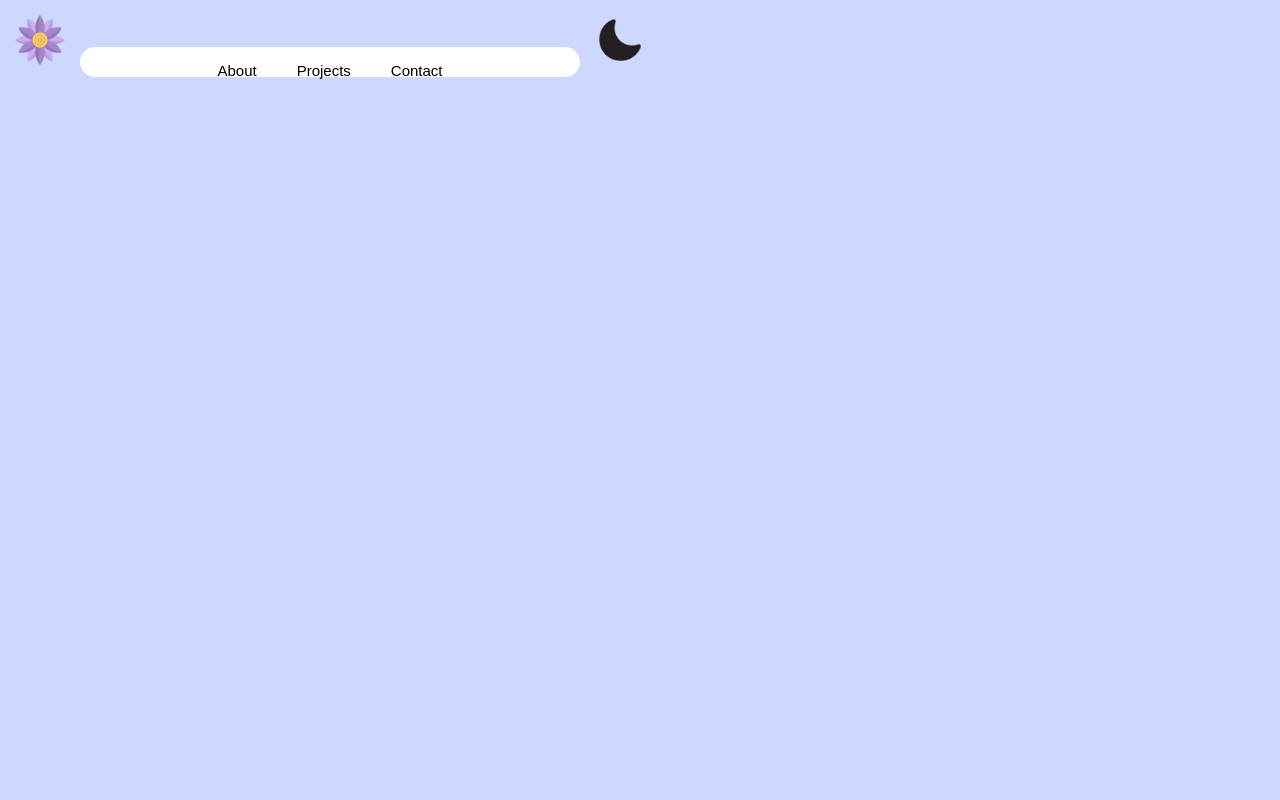
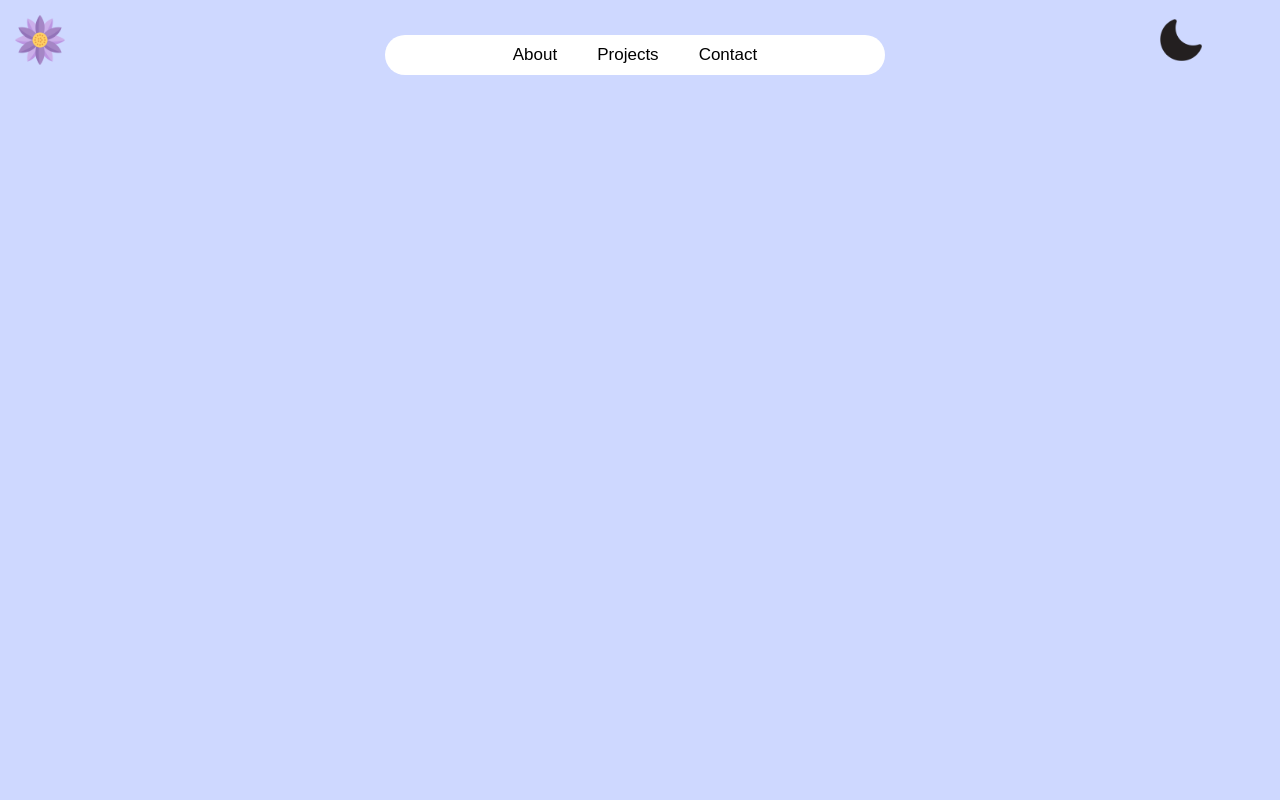
Before and after one commit to amesp73/portfolio, a React (Create React App) app: page / in a window 1280 px wide. Shown: the top 800 px of the page. Built offline with nearby package versions, Linux system fonts and the light colour scheme.

Commit message:
navbar centered links styled when hovered over

```diff
--- a/src/Styles/Navbar.css
+++ b/src/Styles/Navbar.css
@@ -13,24 +13,32 @@
 
 .logo{
     height: 50px;
-    margin: 15px;
+    margin-top: 15px;
+    margin-bottom: 0px;
+    margin-right: 0px;
+    margin-left: 15px;
 }
 
 .navbar{
     width: 500px;
-    height: 20px;
+    height: 40px;
     display: inline-block;
     align-items: center;
     justify-content: space-between;
     background: #fff;
-    padding: 15px 7%;
+    padding: 10px 7%;
     border-radius: 50px;
+    margin-left: 25%;
+    margin-right: 20%;
 }
 
 .toggle-icon{
     width: 50px;
     cursor: pointer;
-    margin: 15px;
+    margin-top: 15px;
+    margin-bottom: 0px;
+    margin-right: 0px;
+    margin-left: 15px;
 }
 
 ul{
@@ -42,6 +50,14 @@ ul{
 ul li{
     display: inline-block;
     margin: 0px 20px;
-    font-size: 15px;
+    font-size: 17px;
     cursor: pointer;
 }
+
+ul li:hover {
+    color: gray;
+}
+
+ul li:active {
+    color: grey;
+}
```
